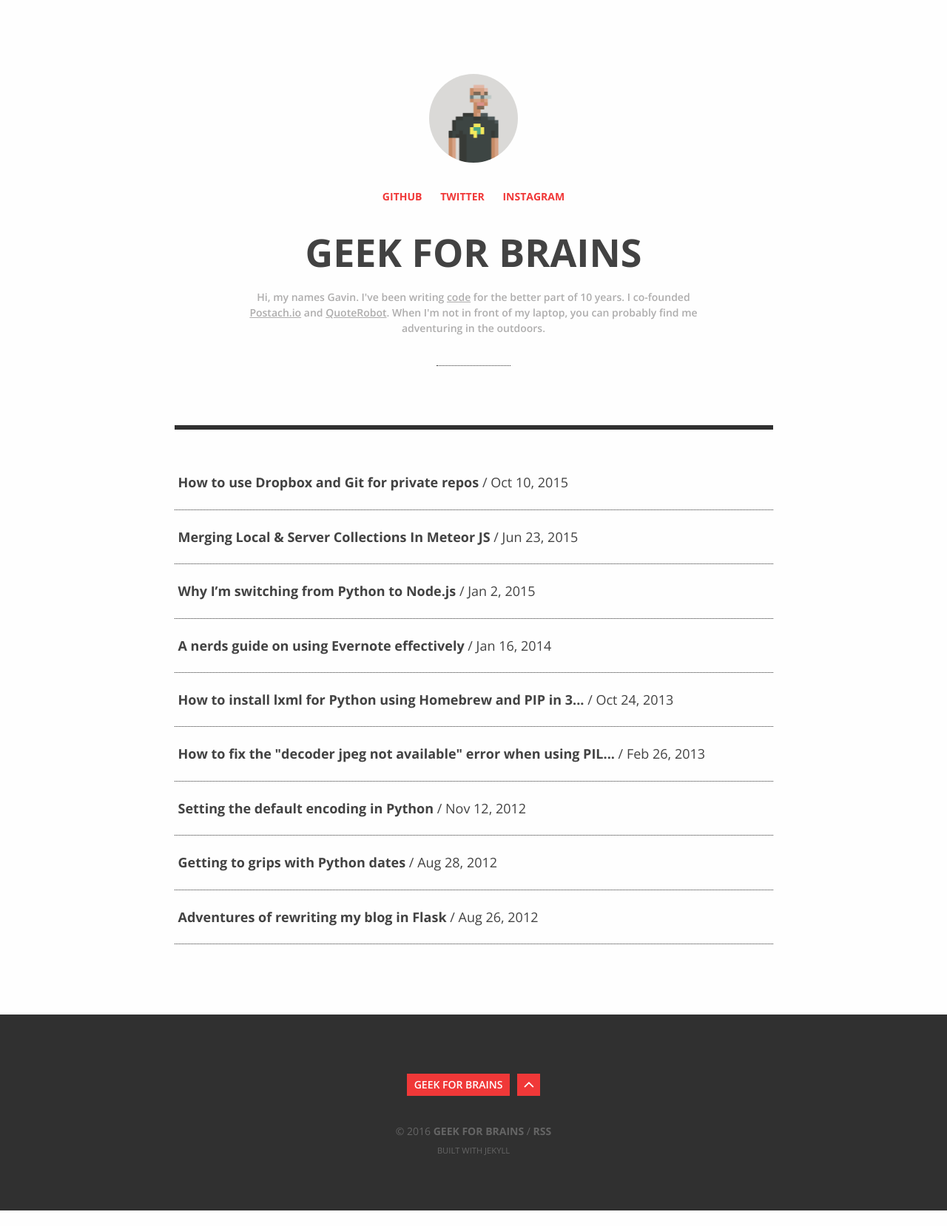
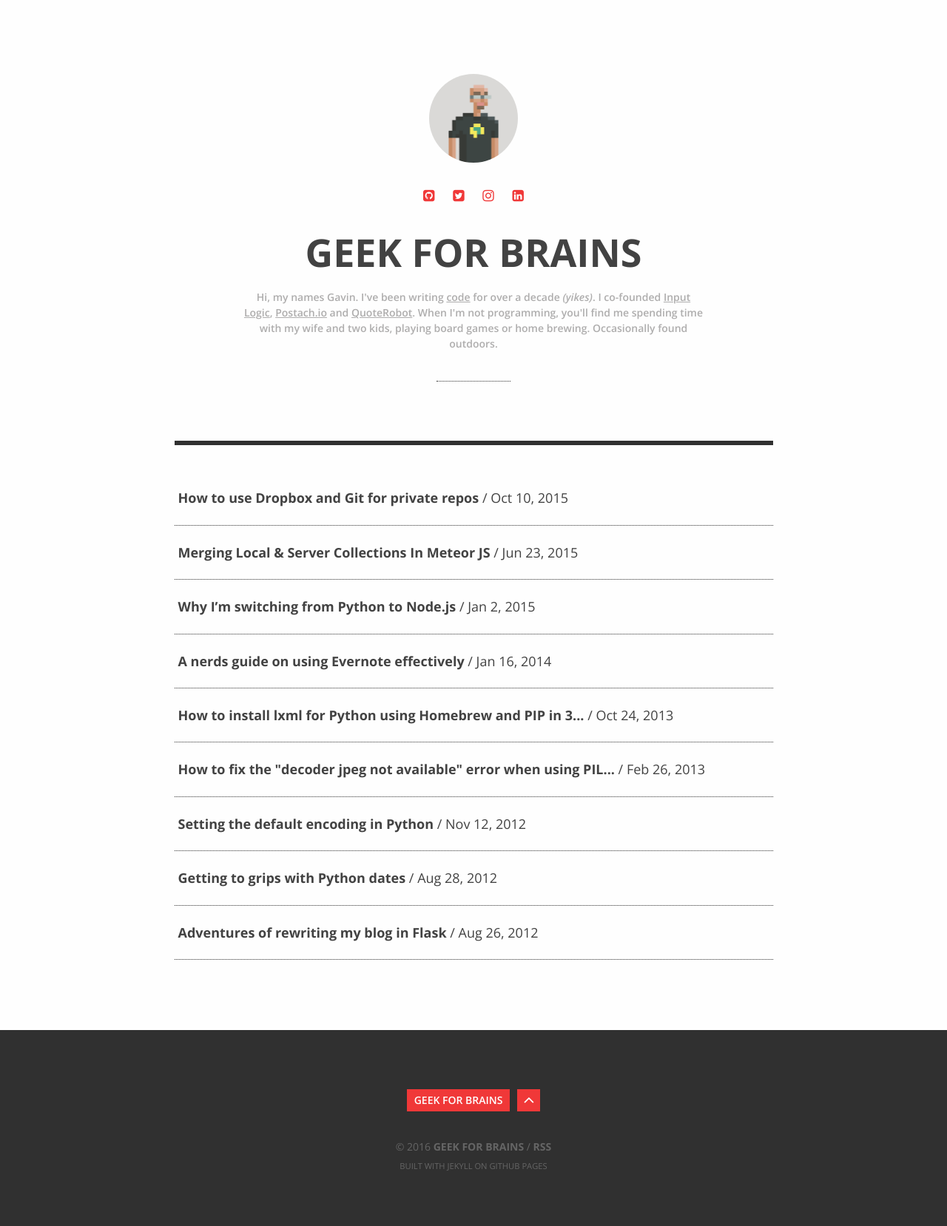
Before and after one commit to geekforbrains/geekforbrains.github.io, a Jekyll site: the page built from index.html, in a window 1280 px wide. Shown: the whole page at 74% size. Built offline with Jekyll 4.4.1, drawn with Linux system fonts in a browser that asks for light colours; nearby versions of some CDN libraries; before the commit the page ends 1637 px from its top, so only the background shows below that.

Commit message:
Updating bio and social links.

```diff
--- a/_config.yml
+++ b/_config.yml
@@ -11,6 +11,7 @@
 twitter_url: "http://twitter.com/geekforbrains"
 github_url: "http://github.com/geekforbrains"
 instagram_url: "https://www.instagram.com/geekforbrains/"
+linkedin_url: "https://ca.linkedin.com/in/geekforbrains"
 disqus: geekforbrains
 google_analytics: UA-1128393-15
 
--- a/_includes/footer.html
+++ b/_includes/footer.html
@@ -13,7 +13,7 @@
       &copy; 2016 <a href="{{ site.baseurl }}">Geek for Brains</a> /
       <a href="{{ "/feed.xml" | prepend: site.baseurl | prepend: site.url }}">RSS</a>
       <br/>
-      <small>Built with Jekyll</small>
+      <small>Built with Jekyll on GitHub Pages</small>
     </p>
   </div>
 </footer>
--- a/_includes/head.html
+++ b/_includes/head.html
@@ -15,12 +15,15 @@
   <link rel="stylesheet" href="{{ "/css/nprogress.css" | prepend: site.baseurl }}">
   <link rel="stylesheet" href="{{ "/css/style.css" | prepend: site.baseurl }}">
   <link rel="stylesheet" type="text/css" href="//fonts.googleapis.com/css?family=Open+Sans:300italic,400italic,600italic,700italic,400,600,700,300&subset=latin,cyrillic-ext,latin-ext,cyrillic" />
-  <link href="//netdna.bootstrapcdn.com/font-awesome/4.0.3/css/font-awesome.min.css" rel="stylesheet">
+  <link rel="stylesheet" href="https://maxcdn.bootstrapcdn.com/font-awesome/4.5.0/css/font-awesome.min.css">
 
   <link rel="canonical" href="{{ page.url | replace:'index.html','' | prepend: site.baseurl | prepend: site.url }}">
   <link rel="alternate" type="application/rss+xml" title="{{ site.title }}" href="{{ "/feed.xml" | prepend: site.baseurl | prepend: site.url }}">
 
   <style>
+    .site-nav-item {
+      font-size: 1.0em;
+    }
     .site-bio {
       width: 70%;
       margin: 0 auto;
--- a/_includes/header.html
+++ b/_includes/header.html
@@ -9,19 +9,25 @@
     <ul class="site-nav">
       <li class="site-nav-item">
         <a class="js-ajax-link" title="GitHub" href="{{ site.github_url }}" target="_blank">
-          GitHub
+          <i class="fa fa-github-square"></i>
         </a>
       </li>
 
       <li class="site-nav-item">
         <a class="js-ajax-link" title="Twitter" href="{{ site.twitter_url }}" target="_blank">
-          Twitter
+          <i class="fa fa-twitter-square"></i>
         </a>
       </li>
 
       <li class="site-nav-item">
         <a class="js-ajax-link" title="Instagram" href="{{ site.instagram_url }}" target="_blank">
-          Instagram
+          <i class="fa fa-instagram"></i>
+        </a>
+      </li>
+
+      <li class="site-nav-item">
+        <a class="js-ajax-link" title="LinkedIn" href="{{ site.linkedin_url }}" target="_blank">
+          <i class="fa fa-linkedin-square"></i>
         </a>
       </li>
     </ul>
--- a/index.html
+++ b/index.html
@@ -5,8 +5,12 @@
 <h1 class="page-title">{{ site.title }}</h1>
 <p class="blog-description site-bio">
   Hi, my names Gavin. I've been writing <a href="{{ site.github_url }}" target="_blank">code</a>
-  for the better part of 10 years. I co-founded <a href="http://postach.io" target="_blank">Postach.io</a> and <a href="https://quoterobot.com" target="_blank">QuoteRobot</a>. When I'm not in front of my laptop,
-  you can probably find me adventuring in the outdoors.
+  for over a decade <em>(yikes)</em>. I co-founded
+  <a href="http://inputlogic.ca" target="_blank">Input Logic</a>,
+  <a href="http://postach.io" target="_blank">Postach.io</a> and
+  <a href="https://quoterobot.com" target="_blank">QuoteRobot</a>. When I'm not
+  programming, you'll find me spending time with my wife and two kids, playing
+  board games or home brewing. Occasionally found outdoors.
 </p>
 
 <ol class="post-list">
```
